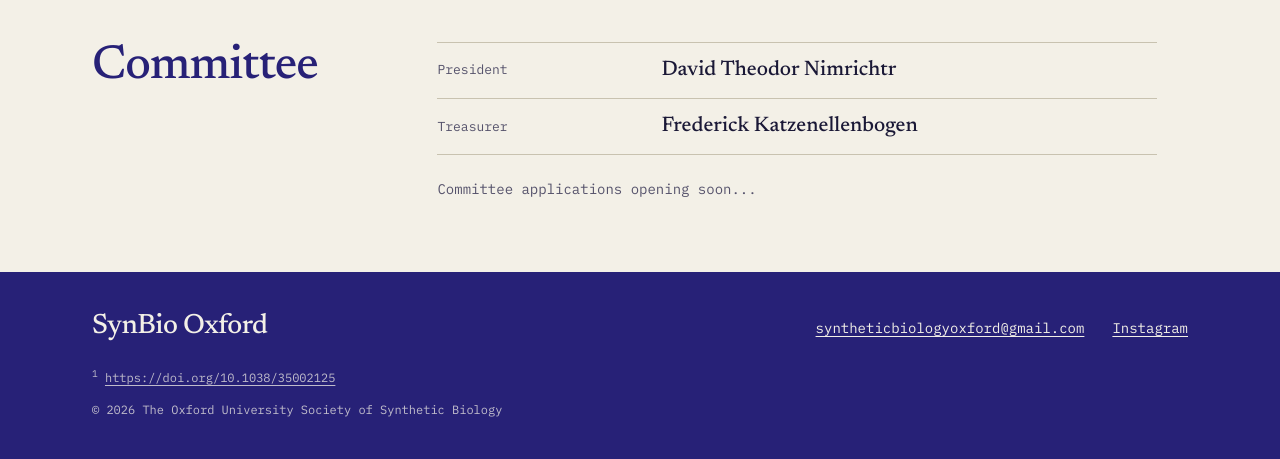
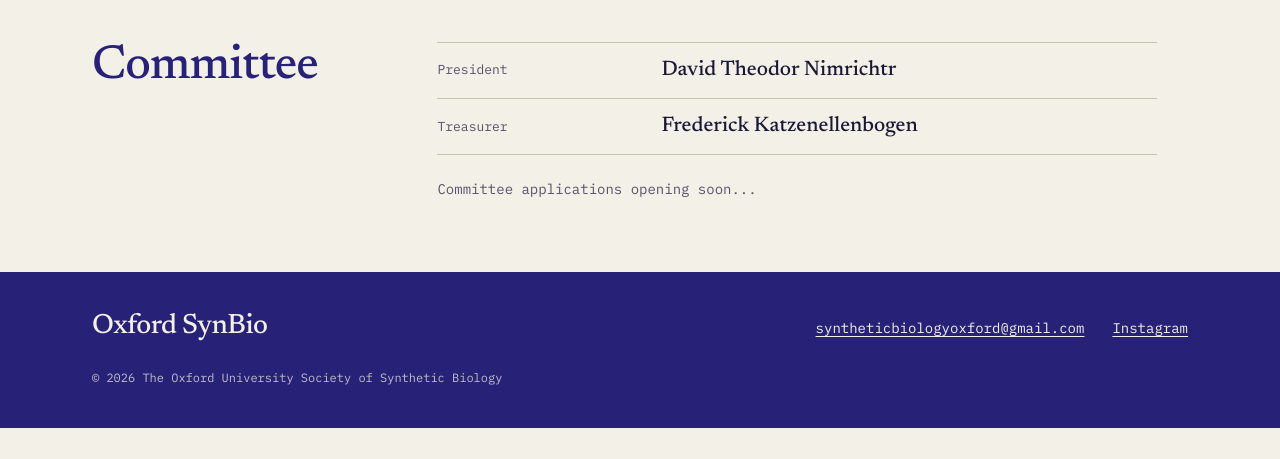
Before and after one commit to oxfordsynbio/oxfordsynbio.github.io, a plain HTML site: page index.html in a window 1280 px wide. Shown: the part 2934-3393 px from the top of the page. After the commit the page ends 3362 px from the top, so only its background shows below. Drawn offline with Linux system fonts and the light colour scheme.

Commit message:
Footnote mark links straight to the paper; rename to Oxford SynBio
Co-Authored-By: Claude Fable 5.2 <noreply@anthropic.com>

```diff
--- a/index.html
+++ b/index.html
@@ -3,10 +3,10 @@
 <head>
 <meta charset="utf-8">
 <meta name="viewport" content="width=device-width, initial-scale=1">
-<title>SynBio Oxford | The Oxford University Society of Synthetic Biology</title>
-<meta name="description" content="SynBio Oxford has been at the heart of Oxford's genetic engineering community since 2016. Talks, hackathons, socials and iGEM.">
+<title>Oxford SynBio | The Oxford University Society of Synthetic Biology</title>
+<meta name="description" content="Oxford SynBio has been at the heart of Oxford's genetic engineering community since 2016. Talks, hackathons, socials and iGEM.">
 <meta name="theme-color" content="#f3f0e7">
-<meta property="og:title" content="SynBio Oxford">
+<meta property="og:title" content="Oxford SynBio">
 <meta property="og:description" content="The Oxford University Society of Synthetic Biology.">
 <meta property="og:type" content="website">
 <meta property="og:url" content="https://oxfordsynbio.github.io/">
@@ -70,7 +70,7 @@
     <p>Talks, projects, hackathons, socials, building a community of people who engineer biology, in Oxford and internationally.</p>
     <p class="pitch-actions">
       <a class="btn btn-solid btn-big" href="#join">Join us</a>
-      <a class="btn btn-big" href="mailto:syntheticbiologyoxford@gmail.com?subject=Sponsoring%20SynBio%20Oxford">Become a sponsor</a>
+      <a class="btn btn-big" href="mailto:syntheticbiologyoxford@gmail.com?subject=Sponsoring%20Oxford%20SynBio">Become a sponsor</a>
     </p>
   </div>
 
@@ -132,7 +132,7 @@
       </div>
       <canvas id="trace" height="170" aria-hidden="true"></canvas>
     </div>
-    <figcaption>^ The Repressilator<sup><a href="#fn1" id="fnref1" aria-label="Footnote 1">1</a></sup></figcaption>
+    <figcaption>^ The Repressilator<sup><a href="https://doi.org/10.1038/35002125" aria-label="Reference 1: the original paper">1</a></sup></figcaption>
   </figure>
 </section>
 
@@ -276,12 +276,11 @@
 
 <footer class="foot">
   <div class="wrap foot-in">
-    <p class="foot-name">SynBio Oxford</p>
+    <p class="foot-name">Oxford SynBio</p>
     <p class="foot-links">
       <a href="mailto:syntheticbiologyoxford@gmail.com">syntheticbiologyoxford@gmail.com</a>
       <a href="https://www.instagram.com/oxford_igem/">Instagram</a>
     </p>
-    <p class="fine" id="fn1"><sup>1</sup> <a href="https://doi.org/10.1038/35002125">https://doi.org/10.1038/35002125</a></p>
     <p class="fine">© 2026 The Oxford University Society of Synthetic Biology</p>
   </div>
 </footer>
--- a/main.js
+++ b/main.js
@@ -1,4 +1,4 @@
-/* SynBio Oxford. Five jobs: the live plot, the gene behind the page, the mailing list form, the video reel, and hiding the header on the way down. */
+/* Oxford SynBio. Five jobs: the live plot, the gene behind the page, the mailing list form, the video reel, and hiding the header on the way down. */
 
 /* ---------- Fig. 1: the repressilator ----------
    Model from Elowitz and Leibler, "A synthetic oscillatory network of
--- a/styles.css
+++ b/styles.css
@@ -1,5 +1,5 @@
 /*
-  SynBio Oxford
+  Oxford SynBio
 
   Design decisions, so the next person does not have to guess:
 
@@ -146,7 +146,7 @@ h1 {
 
 .fig { margin: 0; }
 .fig figcaption { margin-top: 12px; font: 400 12px/1.4 var(--mono); color: var(--ink-soft); }
-.fig figcaption sup, .fine sup { font-size: 0.8em; line-height: 0; }
+.fig figcaption sup { font-size: 0.8em; line-height: 0; }
 .fig figcaption a { text-decoration: none; padding: 0 2px; }
 #repressilator { border: 1px solid var(--rule); background: var(--panel); padding: 20px 24px 20px; }
 
@@ -335,7 +335,6 @@ h2 { margin: 0; font: 500 clamp(34px, 4vw, 48px)/1.05 var(--serif); letter-spaci
 .foot-name { font: 500 28px/1 var(--serif); letter-spacing: -0.02em; }
 .foot-links { display: flex; flex-wrap: wrap; gap: 8px 28px; font: 400 14px/1.5 var(--mono); }
 .fine { flex-basis: 100%; margin-top: 16px !important; font: 400 12px/1.6 var(--mono); opacity: 0.75; overflow-wrap: anywhere; }
-.fine + .fine { margin-top: 0 !important; }
 
 /* ---------- small screens ---------- */
 
```
Also changed, not shown: 1 other file.
